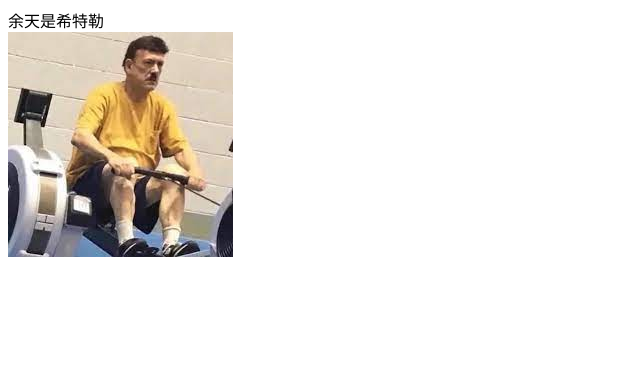
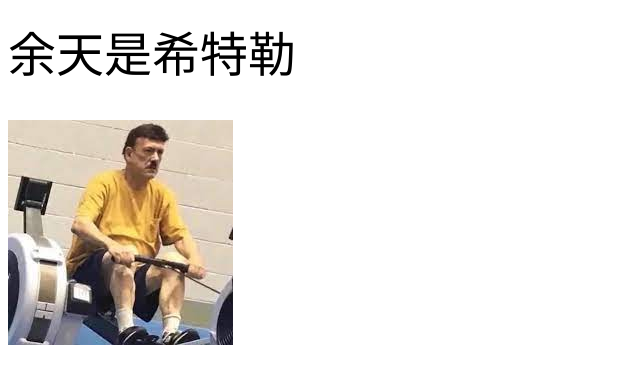
Before and after one commit to yashiou/yashiou.github.io, a plain HTML site: page about.html in a window 1280 px wide. Shown: the whole page, without its empty margins (0-640 px from the left). Drawn offline with Linux system fonts and the light colour scheme.

Commit message:
調整文字大小

```diff
--- a/about.html
+++ b/about.html
@@ -5,7 +5,7 @@
     <title>噓～沒人知道</title>
 </head>
 <body>
-余天是希特勒
+<p><font size="12px">余天是希特勒</font></p>
 <br>
 <img src="img/下載.jpeg"</img>
 </body>
```
